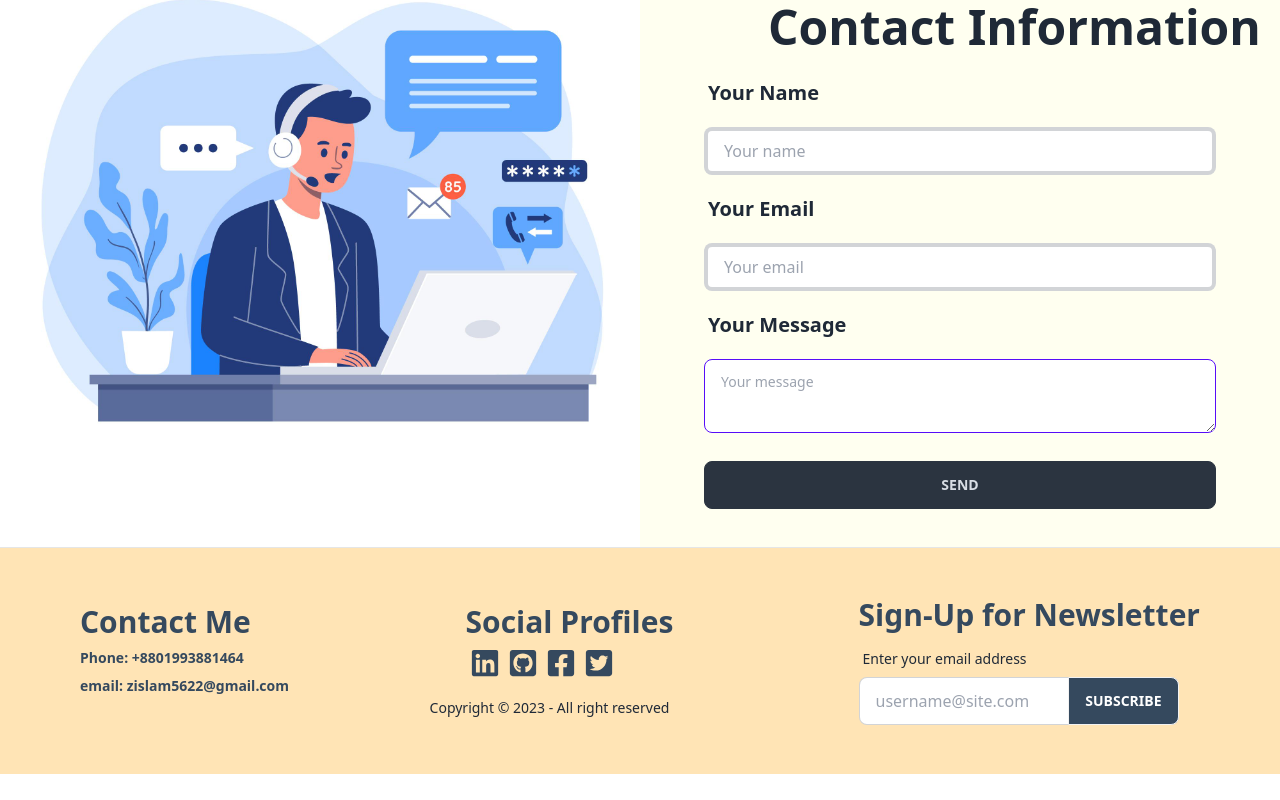
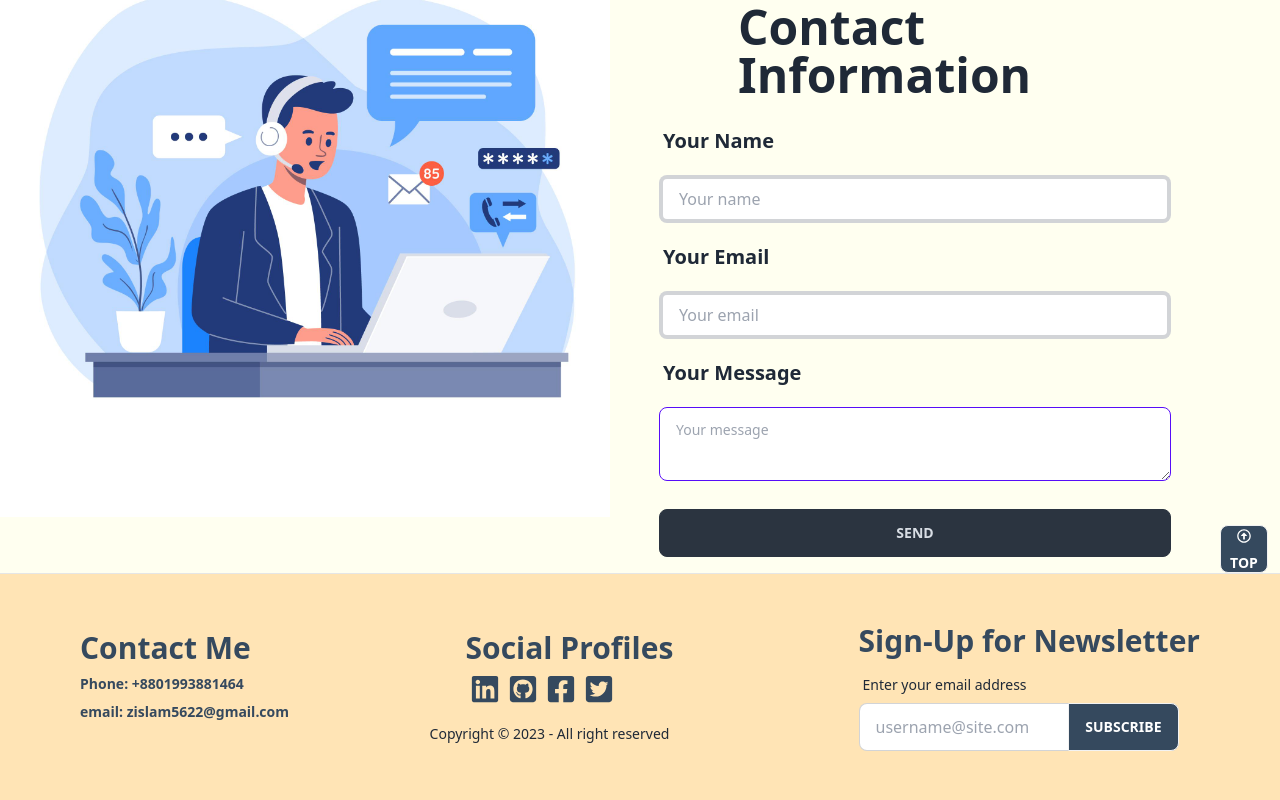
Before and after one commit to zabaidulbd/portfolio-website, a React (Vite) app: page / in a window 1280 px wide. Shown: the part 2981-3781 px from the top of the page. Before the commit the page ends 3755 px from the top, so only its background shows below. Built offline with nearby package versions, Linux system fonts and the light colour scheme.

Commit message:
add scroll

```diff
--- a/package.json
+++ b/package.json
@@ -21,6 +21,7 @@
     "react-dom": "^18.2.0",
     "react-icons": "^4.10.1",
     "react-router-dom": "^6.14.0",
+    "react-scroll": "^1.8.9",
     "recharts": "^2.7.2",
     "sort-by": "^1.2.0",
     "styled-components": "^6.0.0"
--- a/src/pages/Home/Connect/Connect.jsx
+++ b/src/pages/Home/Connect/Connect.jsx
@@ -1,9 +1,11 @@
 import emailjs from '@emailjs/browser';
-
 import imgContacts from '../../../assets/Images/contact/5124556.jpg';
 import AOS from 'aos';
 import 'aos/dist/aos.css';
 import { useEffect, useRef } from 'react';
+import { FaRegArrowAltCircleUp } from "react-icons/fa";
+import { animateScroll as scroll } from 'react-scroll';
+
 
 const Connect = () => {
     const form = useRef();
@@ -30,6 +32,7 @@ const Connect = () => {
 
 
     return (
+        <div className='flex justify-end'>
             <div className="grid grid-cols-2">
                 <div><img data-aos="fade-up" src={imgContacts} alt="" /></div>
                 <div data-aos="fade-down" className="mt-24">
@@ -51,6 +54,8 @@ const Connect = () => {
                     </form>
                 </div>
             </div>
+            <button onClick={() => scroll.scrollToTop({ duration: 500, smooth: true })} className='btn btn-square bg-[#35495E] text-white font-bold hover:bg-gray-800 transition-colors duration-300 transform hover:scale-105 mt-auto me-3'><FaRegArrowAltCircleUp className=''></FaRegArrowAltCircleUp>Top</button>
+        </div>
     );
 };
 
--- a/src/shared/Footer/Footer.jsx
+++ b/src/shared/Footer/Footer.jsx
@@ -3,7 +3,7 @@ import { Link } from "react-router-dom";
 
 const Footer = () => {
     return (
-        <div>
+        <>
             <footer className="footer px-10 py-4 border-t bg-[#FFE4B5] text-base-content border-base-300">
                 <div className="ms-10 py-10">
                     <h2 className="font-bold text-3xl text-[#35495E]">Contact Me</h2>
@@ -38,7 +38,7 @@ const Footer = () => {
                     </div>
                 </div>
             </footer>
-        </div>
+        </>
     );
 };
 
```
Also changed, not shown: 1 other file (tests, documents, lock files or other folders). Lines whose indentation alone changed are shown as unchanged.
